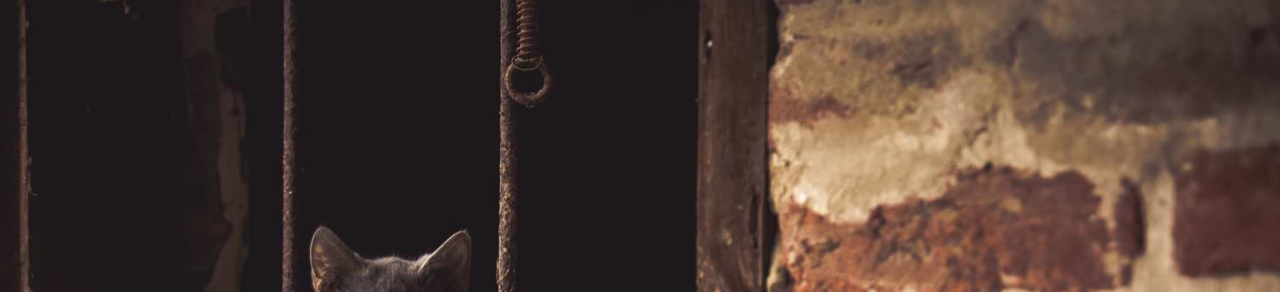
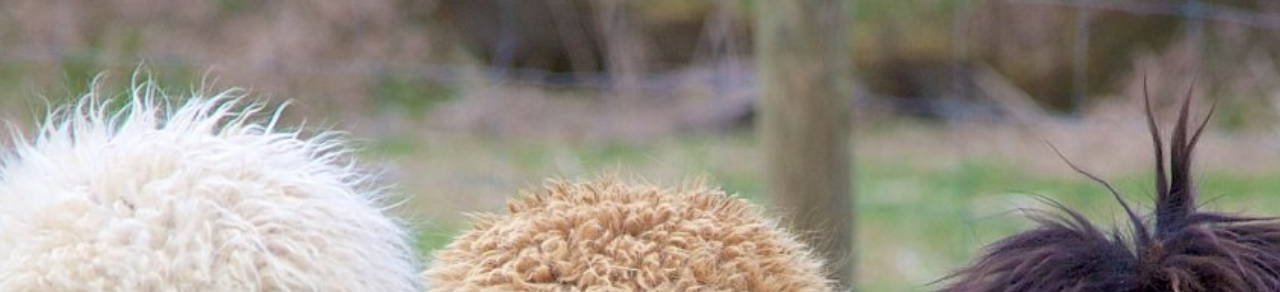
Before and after one commit to analogkultur/analogkultur.github.io, a plain HTML site: page index.html in a window 1280 px wide. Shown: the top 292 px of the page. Drawn offline with nearby package versions, Linux system fonts and the light colour scheme.

Commit message:
bild geändert

```diff
--- a/style.css
+++ b/style.css
@@ -18,7 +18,7 @@ a{
   color: #fff;
 }
 body{
-	background: url('img/cat.jpg') center center;
+	background: url('img/alpaka.jpg') center center;
 	background-size: cover;
 }
 
```
